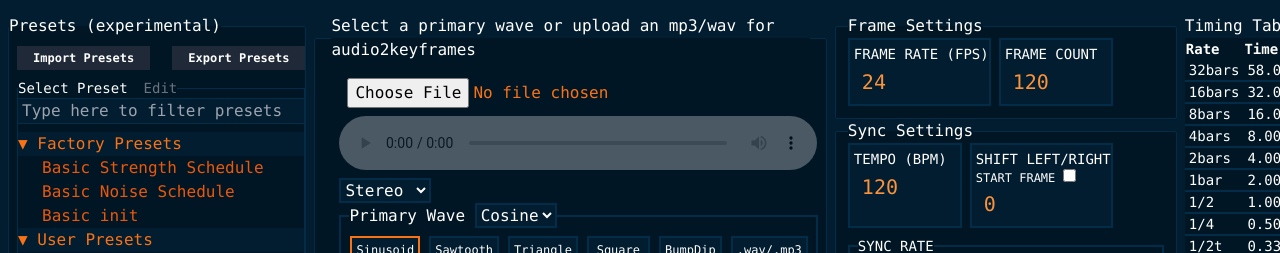
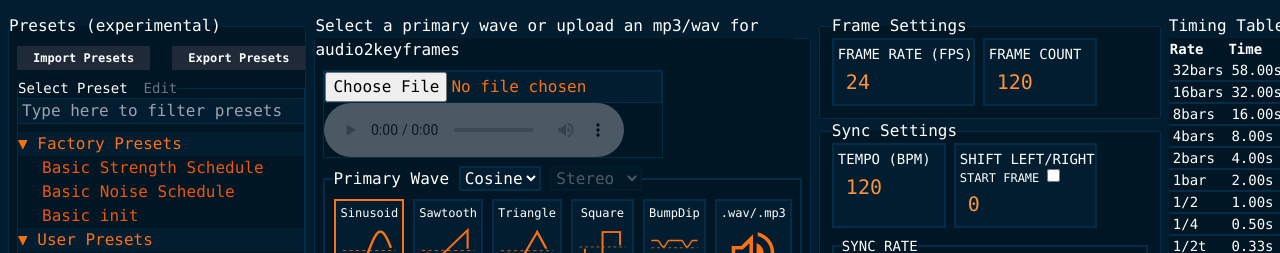
Before and after one commit to ganeJackS/framesync.xyz, a React (Vite) app: page / in a window 1280 px wide. Shown: the part 476-729 px from the top of the page. Built offline with nearby package versions, Linux system fonts and the light colour scheme.

Commit message:
add use-credentials for <audio>

```diff
--- a/src/components/ControlPanel.tsx
+++ b/src/components/ControlPanel.tsx
@@ -152,7 +152,6 @@ export default function ControlPanel() {
     channelProcess,
   });
 
-
   const [chartType, setChartType] = React.useState("line");
   const [highlightedText, setHighlightedText] = React.useState("");
   const [primaryCursorValue, setPrimaryCursorValue] = React.useState();
@@ -235,7 +234,6 @@ export default function ControlPanel() {
         dataType: "linear",
         elementType: chartType === "bar" ? "bar" : "line",
         curve: curveLinear,
-
       },
     ],
     [showAxes, showPoints, chartType]
@@ -275,12 +273,9 @@ export default function ControlPanel() {
     }
   );
 
-
-
   const yArrayRaw = data[0].data.map((datum: { secondary: any }) => {
     return datum.secondary?.toFixed(decimalPrecision);
   });
-
 
   const primaryWaveArray = data[0].data.map(
     (datum: { primaryWave: number }) => {
@@ -524,37 +519,30 @@ export default function ControlPanel() {
           </fieldset>
 
           {/* Wave Settings */}
-          <fieldset className="w-max space-x-2 rounded-sm border border-dark-blue bg-darkest-blue p-4 font-mono shadow-sm">
+          <fieldset className="w-max space-x-2 rounded-sm border border-dark-blue bg-darkest-blue pr-4 pt-2 pb-2 font-mono shadow-sm">
             <legend className="flex flex-row">
               Select a primary wave or upload an mp3/wav for audio2keyframes{" "}
             </legend>
-            <span className="pl-2">
-              <input
-                className="mb-2 text-orange-500"
+            {/* Audio Controls */}
+           <div className="flex flex-col w-max border border-dark-blue mb-2">
+              <input
+                className="border border-dark-blue bg-darker-blue pr-2 text-orange-500"
                 type="file"
                 ref={fileInput}
                 onChange={handleFileUpload}
               />
-            </span>{" "}
+
+
               <audio
-              className={`mb-2 block w-full rounded-none bg-darkest-blue ${
+                className={`flex flex-auto grow mr-0 rounded-none bg-darkest-blue ${
                   waveType === "audio" ? "" : "opacity-30"
                 }`}
                 ref={audioElement}
                 controls
-              style={{ borderRadius: "0px" }}
-            />
-            <select
-              className="border-2 border-dark-blue bg-darker-blue"
-              value={channelProcess}
-              onChange={(e) => {
-                e.persist();
-                updateSetting("channelProcess", e.target.value);
-              }}>
-              <option value="mono">Mono</option>
-              <option value="stereo">Stereo</option>
-              <option value="stereoNegative">StereoN</option>
-            </select>
+                use-credentials
+              />
+
+            </div>
             <div className="flex w-full flex-col">
               {/* Primary Wave Settings */}
               <fieldset className="mb-2 w-full shrink border-2 border-dark-blue pl-2 pr-2 pb-2 shadow-inner">
@@ -574,16 +562,19 @@ export default function ControlPanel() {
                       <option value="sin">Sine</option>
                     </select>
                   </label>{" "}
-                  {/* <select
-                      className="border-2 border-dark-blue bg-darker-blue"
+                  <select
+                    className={`border-2 border-dark-blue bg-darker-blue ${
+                      waveType === "audio" ? "" : "opacity-30"
+                    }`}
                     value={channelProcess}
                     onChange={(e) => {
                       e.persist();
                       updateSetting("channelProcess", e.target.value);
                     }}>
-                      <option value="stereo">stereo</option>
-                      <option value="stereoNegative">stereo image</option>
-                    </select> */}
+                    <option value="mono">Mono</option>
+                    <option value="stereo">Stereo</option>
+                    <option value="stereoNegative">StereoN</option>
+                  </select>
                 </legend>
                 <div className="mb-2 flex max-w-fit shrink flex-row justify-start text-center text-xs">
                   {/* Sinusoid */}
```
Lines whose indentation alone changed are shown as unchanged.
